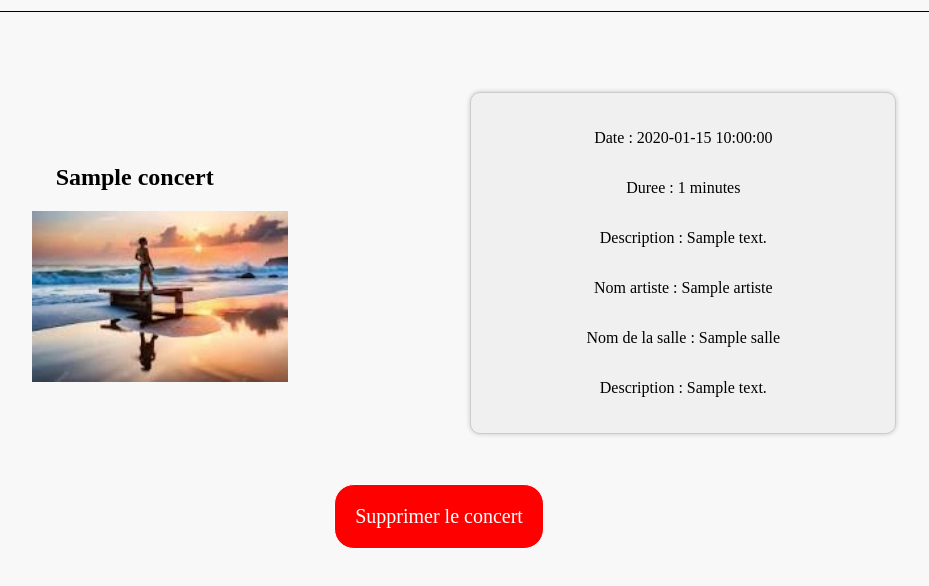
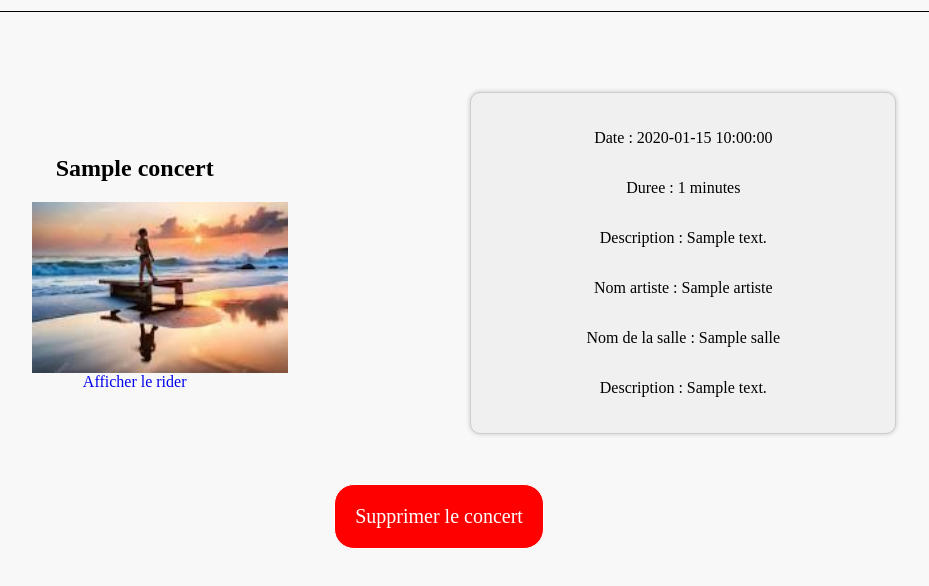
Before and after one commit to ibrahimOzocak/SAE_3.05, a Flask app: page /concert/1 in a window 1280 px wide. Shown: the part 35-621 px from the top of the page, without its empty margins (201-1130 px from the left). Run offline with Flask 3, Linux system fonts and the light colour scheme; tables that the repository leaves empty hold one stand-in row (values such as "Sample post").

Commit message:
ajout du button pour afficher le rider d'un concert

```diff
--- a/ConcertPro/templates/concert.html
+++ b/ConcertPro/templates/concert.html
@@ -13,6 +13,7 @@
         {% else %}
         <img class="img_acc" src="{{ url_for('static', filename='images/concerts/' + concert[0]|str + '.jpg') }}" alt="img">
         {% endif %}
+        <a href="{{ url_for('afficher_rider', id_concert=concert[0]) }}"> Afficher le rider </a>
     </div>
     <div class="infos">
         <p>Date : {{ concert[2] }}</p>
--- a/ConcertPro/views.py
+++ b/ConcertPro/views.py
@@ -483,3 +483,10 @@ def save_type_salle():
     except Exception as e:
         print(e.args)
     return redirect(url_for('accueil'))
+
+@app.route("/concert/<id_concert>/fiche_rider")
+def afficher_rider(id_concert):
+    return render_template(
+        "afficher_rider.html",
+        concert = mo.get_concert(id_concert)
+    )
```
Also changed, not shown: ConcertPro/templates/afficher_rider.html (added, +11 -0 lines).
